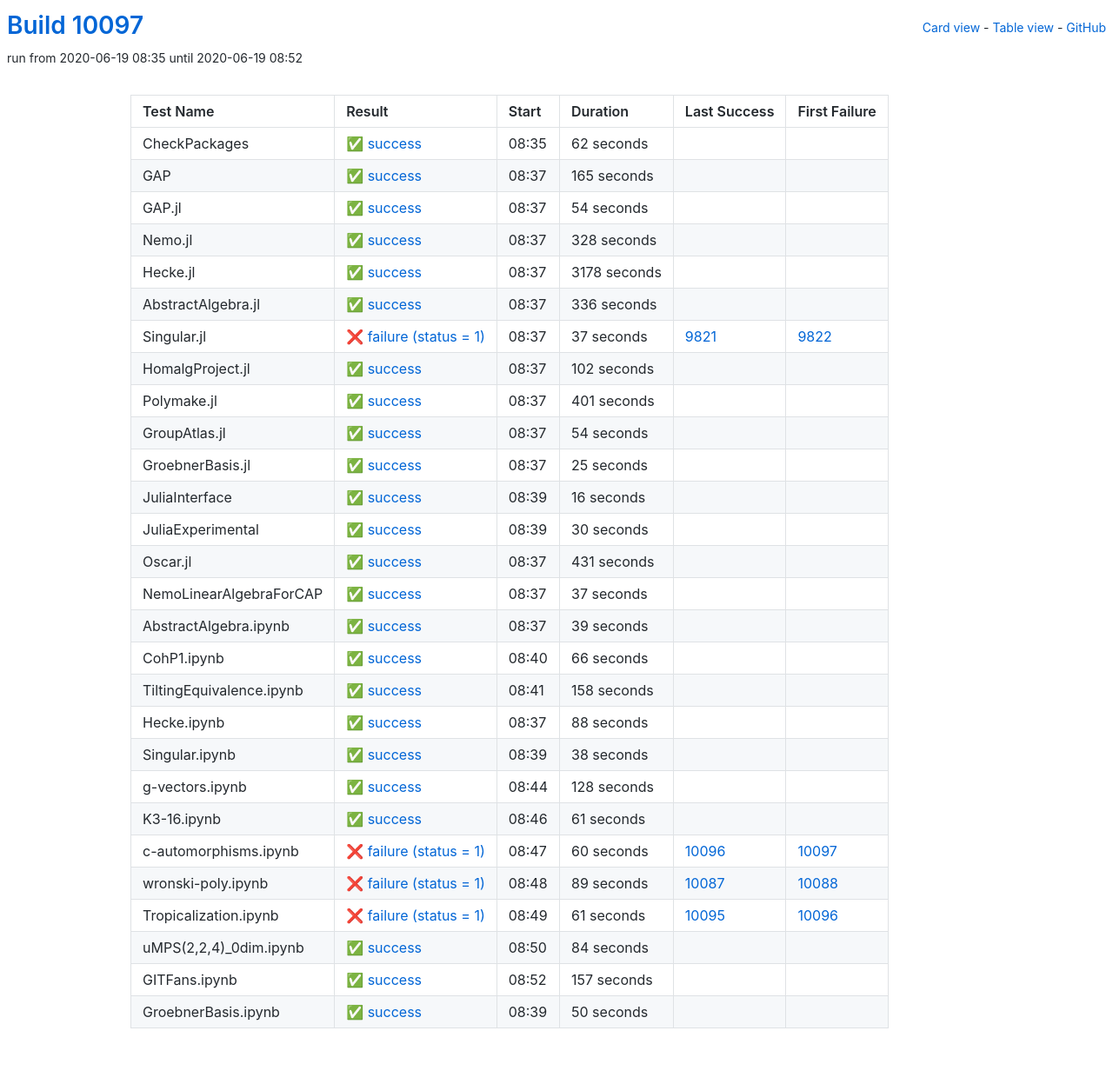
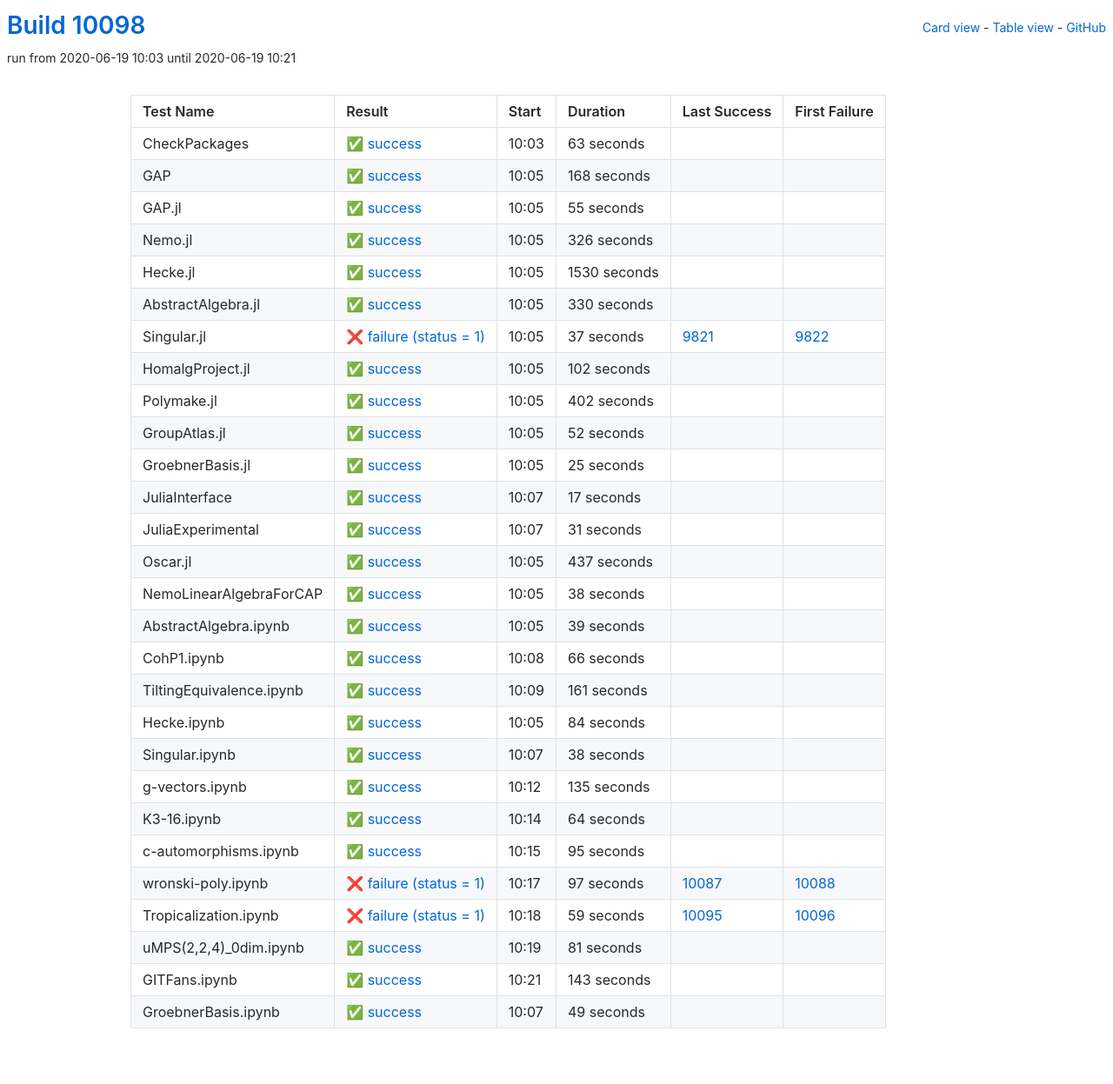
Before and after one commit to oscar-system/oscar-ci-status, a Jekyll site: the page built from table.html, in a window 1280 px wide. Shown: the whole page at 87% size. Built offline with Jekyll 4.4.1, drawn with Linux system fonts in a browser that asks for light colours.

Commit message:
Build #10098

```diff
--- a/_data/ci.yml
+++ b/_data/ci.yml
@@ -1,6 +1,6 @@
 ---
-build: 10097
-build_url: https://oscarci.mathematik.uni-kl.de/job/oscar/10097/
+build: 10098
+build_url: https://oscarci.mathematik.uni-kl.de/job/oscar/10098/
 job: oscar
 organization: oscar-system
 repo: oscar-ci-status
@@ -8,80 +8,80 @@
 tests:
 - name: CheckPackages
   id: checkpackages
-  log: https://oscarci.mathematik.uni-kl.de/job/oscar/10097/artifact/logs/build-10097/CheckPackages.log
-  start: 2020-06-19 08:35
+  log: https://oscarci.mathematik.uni-kl.de/job/oscar/10098/artifact/logs/build-10098/CheckPackages.log
+  start: 2020-06-19 10:03
   success: true
   exitcode: 0
   status: success
-  duration: 62
+  duration: 63
   last_success: false
   last_success_url:
   first_failure: false
   first_failure_url:
 - name: GAP
   id: gap
-  log: https://oscarci.mathematik.uni-kl.de/job/oscar/10097/artifact/logs/build-10097/GAP.log
-  start: 2020-06-19 08:37
+  log: https://oscarci.mathematik.uni-kl.de/job/oscar/10098/artifact/logs/build-10098/GAP.log
+  start: 2020-06-19 10:05
   success: true
   exitcode: 0
   status: success
-  duration: 165
+  duration: 168
   last_success: false
   last_success_url:
   first_failure: false
   first_failure_url:
 - name: GAP.jl
   id: gap-jl
-  log: https://oscarci.mathematik.uni-kl.de/job/oscar/10097/artifact/logs/build-10097/GAP.jl.log
-  start: 2020-06-19 08:37
+  log: https://oscarci.mathematik.uni-kl.de/job/oscar/10098/artifact/logs/build-10098/GAP.jl.log
+  start: 2020-06-19 10:05
   success: true
   exitcode: 0
   status: success
-  duration: 54
+  duration: 55
   last_success: false
   last_success_url:
   first_failure: false
   first_failure_url:
 - name: Nemo.jl
   id: nemo-jl
-  log: https://oscarci.mathematik.uni-kl.de/job/oscar/10097/artifact/logs/build-10097/Nemo.jl.log
-  start: 2020-06-19 08:37
+  log: https://oscarci.mathematik.uni-kl.de/job/oscar/10098/artifact/logs/build-10098/Nemo.jl.log
+  start: 2020-06-19 10:05
   success: true
   exitcode: 0
   status: success
-  duration: 328
+  duration: 326
   last_success: false
   last_success_url:
   first_failure: false
   first_failure_url:
 - name: Hecke.jl
   id: hecke-jl
-  log: https://oscarci.mathematik.uni-kl.de/job/oscar/10097/artifact/logs/build-10097/Hecke.jl.log
-  start: 2020-06-19 08:37
+  log: https://oscarci.mathematik.uni-kl.de/job/oscar/10098/artifact/logs/build-10098/Hecke.jl.log
+  start: 2020-06-19 10:05
   success: true
   exitcode: 0
   status: success
-  duration: 3178
+  duration: 1530
   last_success: false
   last_success_url:
   first_failure: false
   first_failure_url:
 - name: AbstractAlgebra.jl
   id: abstractalgebra-jl
-  log: https://oscarci.mathematik.uni-kl.de/job/oscar/10097/artifact/logs/build-10097/AbstractAlgebra.jl.log
-  start: 2020-06-19 08:37
+  log: https://oscarci.mathematik.uni-kl.de/job/oscar/10098/artifact/logs/build-10098/AbstractAlgebra.jl.log
+  start: 2020-06-19 10:05
   success: true
   exitcode: 0
   status: success
-  duration: 336
+  duration: 330
   last_success: false
   last_success_url:
   first_failure: false
   first_failure_url:
 - name: Singular.jl
   id: singular-jl
-  log: https://oscarci.mathematik.uni-kl.de/job/oscar/10097/artifact/logs/build-10097/Singular.jl.log
-  start: 2020-06-19 08:37
+  log: https://oscarci.mathematik.uni-kl.de/job/oscar/10098/artifact/logs/build-10098/Singular.jl.log
+  start: 2020-06-19 10:05
   success: false
   exitcode: 1
   status: failure
@@ -92,8 +92,8 @@
   first_failure_url: https://oscarci.mathematik.uni-kl.de/job/oscar/9822/
 - name: HomalgProject.jl
   id: homalgproject-jl
-  log: https://oscarci.mathematik.uni-kl.de/job/oscar/10097/artifact/logs/build-10097/HomalgProject.jl.log
-  start: 2020-06-19 08:37
+  log: https://oscarci.mathematik.uni-kl.de/job/oscar/10098/artifact/logs/build-10098/HomalgProject.jl.log
+  start: 2020-06-19 10:05
   success: true
   exitcode: 0
   status: success
@@ -104,32 +104,32 @@
   first_failure_url:
 - name: Polymake.jl
   id: polymake-jl
-  log: https://oscarci.mathematik.uni-kl.de/job/oscar/10097/artifact/logs/build-10097/Polymake.jl.log
-  start: 2020-06-19 08:37
+  log: https://oscarci.mathematik.uni-kl.de/job/oscar/10098/artifact/logs/build-10098/Polymake.jl.log
+  start: 2020-06-19 10:05
   success: true
   exitcode: 0
   status: success
-  duration: 401
+  duration: 402
   last_success: false
   last_success_url:
   first_failure: false
   first_failure_url:
 - name: GroupAtlas.jl
   id: groupatlas-jl
-  log: https://oscarci.mathematik.uni-kl.de/job/oscar/10097/artifact/logs/build-10097/GroupAtlas.jl.log
-  start: 2020-06-19 08:37
+  log: https://oscarci.mathematik.uni-kl.de/job/oscar/10098/artifact/logs/build-10098/GroupAtlas.jl.log
+  start: 2020-06-19 10:05
   success: true
   exitcode: 0
   status: success
-  duration: 54
+  duration: 52
   last_success: false
   last_success_url:
   first_failure: false
   first_failure_url:
 - name: GroebnerBasis.jl
   id: groebnerbasis-jl
-  log: https://oscarci.mathematik.uni-kl.de/job/oscar/10097/artifact/logs/build-10097/GroebnerBasis.jl.log
-  start: 2020-06-19 08:37
+  log: https://oscarci.mathematik.uni-kl.de/job/oscar/10098/artifact/logs/build-10098/GroebnerBasis.jl.log
+  start: 2020-06-19 10:05
   success: true
   exitcode: 0
   status: success
@@ -140,56 +140,56 @@
   first_failure_url:
 - name: JuliaInterface
   id: juliainterface
-  log: https://oscarci.mathematik.uni-kl.de/job/oscar/10097/artifact/logs/build-10097/JuliaInterface.log
-  start: 2020-06-19 08:39
+  log: https://oscarci.mathematik.uni-kl.de/job/oscar/10098/artifact/logs/build-10098/JuliaInterface.log
+  start: 2020-06-19 10:07
   success: true
   exitcode: 0
   status: success
-  duration: 16
+  duration: 17
   last_success: false
   last_success_url:
   first_failure: false
   first_failure_url:
 - name: JuliaExperimental
   id: juliaexperimental
-  log: https://oscarci.mathematik.uni-kl.de/job/oscar/10097/artifact/logs/build-10097/JuliaExperimental.log
-  start: 2020-06-19 08:39
+  log: https://oscarci.mathematik.uni-kl.de/job/oscar/10098/artifact/logs/build-10098/JuliaExperimental.log
+  start: 2020-06-19 10:07
   success: true
   exitcode: 0
   status: success
-  duration: 30
+  duration: 31
   last_success: false
   last_success_url:
   first_failure: false
   first_failure_url:
 - name: Oscar.jl
   id: oscar-jl
-  log: https://oscarci.mathematik.uni-kl.de/job/oscar/10097/artifact/logs/build-10097/Oscar.jl.log
-  start: 2020-06-19 08:37
+  log: https://oscarci.mathematik.uni-kl.de/job/oscar/10098/artifact/logs/build-10098/Oscar.jl.log
+  start: 2020-06-19 10:05
   success: true
   exitcode: 0
   status: success
-  duration: 431
+  duration: 437
   last_success: false
   last_success_url:
   first_failure: false
   first_failure_url:
 - name: NemoLinearAlgebraForCAP
   id: nemolinearalgebraforcap
-  log: https://oscarci.mathematik.uni-kl.de/job/oscar/10097/artifact/logs/build-10097/NemoLinearAlgebraForCAP.log
-  start: 2020-06-19 08:37
+  log: https://oscarci.mathematik.uni-kl.de/job/oscar/10098/artifact/logs/build-10098/NemoLinearAlgebraForCAP.log
+  start: 2020-06-19 10:05
   success: true
   exitcode: 0
   status: success
-  duration: 37
+  duration: 38
   last_success: false
   last_success_url:
   first_failure: false
   first_failure_url:
 - name: AbstractAlgebra.ipynb
   id: abstractalgebra-ipynb
-  log: https://oscarci.mathematik.uni-kl.de/job/oscar/10097/artifact/logs/build-10097/AbstractAlgebra.ipynb.log
-  start: 2020-06-19 08:37
+  log: https://oscarci.mathematik.uni-kl.de/job/oscar/10098/artifact/logs/build-10098/AbstractAlgebra.ipynb.log
+  start: 2020-06-19 10:05
   success: true
   exitcode: 0
   status: success
@@ -200,8 +200,8 @@
   first_failure_url:
 - name: CohP1.ipynb
   id: cohp1-ipynb
-  log: https://oscarci.mathematik.uni-kl.de/job/oscar/10097/artifact/logs/build-10097/CohP1.ipynb.log
-  start: 2020-06-19 08:40
+  log: https://oscarci.mathematik.uni-kl.de/job/oscar/10098/artifact/logs/build-10098/CohP1.ipynb.log
+  start: 2020-06-19 10:08
   success: true
   exitcode: 0
   status: success
@@ -212,32 +212,32 @@
   first_failure_url:
 - name: TiltingEquivalence.ipynb
   id: tiltingequivalence-ipynb
-  log: https://oscarci.mathematik.uni-kl.de/job/oscar/10097/artifact/logs/build-10097/TiltingEquivalence.ipynb.log
-  start: 2020-06-19 08:41
+  log: https://oscarci.mathematik.uni-kl.de/job/oscar/10098/artifact/logs/build-10098/TiltingEquivalence.ipynb.log
+  start: 2020-06-19 10:09
   success: true
   exitcode: 0
   status: success
-  duration: 158
+  duration: 161
   last_success: false
   last_success_url:
   first_failure: false
   first_failure_url:
 - name: Hecke.ipynb
   id: hecke-ipynb
-  log: https://oscarci.mathematik.uni-kl.de/job/oscar/10097/artifact/logs/build-10097/Hecke.ipynb.log
-  start: 2020-06-19 08:37
+  log: https://oscarci.mathematik.uni-kl.de/job/oscar/10098/artifact/logs/build-10098/Hecke.ipynb.log
+  start: 2020-06-19 10:05
   success: true
   exitcode: 0
   status: success
-  duration: 88
+  duration: 84
   last_success: false
   last_success_url:
   first_failure: false
   first_failure_url:
 - name: Singular.ipynb
   id: singular-ipynb
-  log: https://oscarci.mathematik.uni-kl.de/job/oscar/10097/artifact/logs/build-10097/Singular.ipynb.log
-  start: 2020-06-19 08:39
+  log: https://oscarci.mathematik.uni-kl.de/job/oscar/10098/artifact/logs/build-10098/Singular.ipynb.log
+  start: 2020-06-19 10:07
   success: true
   exitcode: 0
   status: success
@@ -248,96 +248,96 @@
   first_failure_url:
 - name: g-vectors.ipynb
   id: g-vectors-ipynb
-  log: https://oscarci.mathematik.uni-kl.de/job/oscar/10097/artifact/logs/build-10097/g-vectors.ipynb.log
-  start: 2020-06-19 08:44
+  log: https://oscarci.mathematik.uni-kl.de/job/oscar/10098/artifact/logs/build-10098/g-vectors.ipynb.log
+  start: 2020-06-19 10:12
   success: true
   exitcode: 0
   status: success
-  duration: 128
+  duration: 135
   last_success: false
   last_success_url:
   first_failure: false
   first_failure_url:
 - name: K3-16.ipynb
   id: k3-16-ipynb
-  log: https://oscarci.mathematik.uni-kl.de/job/oscar/10097/artifact/logs/build-10097/K3-16.ipynb.log
-  start: 2020-06-19 08:46
+  log: https://oscarci.mathematik.uni-kl.de/job/oscar/10098/artifact/logs/build-10098/K3-16.ipynb.log
+  start: 2020-06-19 10:14
   success: true
   exitcode: 0
   status: success
-  duration: 61
+  duration: 64
   last_success: false
   last_success_url:
   first_failure: false
   first_failure_url:
 - name: c-automorphisms.ipynb
   id: c-automorphisms-ipynb
-  log: https://oscarci.mathematik.uni-kl.de/job/oscar/10097/artifact/logs/build-10097/c-automorphisms.ipynb.log
-  start: 2020-06-19 08:47
+  log: https://oscarci.mathematik.uni-kl.de/job/oscar/10098/artifact/logs/build-10098/c-automorphisms.ipynb.log
+  start: 2020-06-19 10:15
+  success: true
+  exitcode: 0
+  status: success
+  duration: 95
+  last_success: false
+  last_success_url:
+  first_failure: false
+  first_failure_url:
+- name: wronski-poly.ipynb
+  id: wronski-poly-ipynb
+  log: https://oscarci.mathematik.uni-kl.de/job/oscar/10098/artifact/logs/build-10098/wronski-poly.ipynb.log
+  start: 2020-06-19 10:17
   success: false
   exitcode: 1
   status: failure
-  duration: 60
-  last_success: 10096
-  last_success_url: https://oscarci.mathematik.uni-kl.de/job/oscar/10096/
-  first_failure: 10097
-  first_failure_url: https://oscarci.mathematik.uni-kl.de/job/oscar/10097/
-- name: wronski-poly.ipynb
-  id: wronski-poly-ipynb
-  log: https://oscarci.mathematik.uni-kl.de/job/oscar/10097/artifact/logs/build-10097/wronski-poly.ipynb.log
-  start: 2020-06-19 08:48
-  success: false
-  exitcode: 1
-  status: failure
-  duration: 89
+  duration: 97
   last_success: 10087
   last_success_url: https://oscarci.mathematik.uni-kl.de/job/oscar/10087/
   first_failure: 10088
   first_failure_url: https://oscarci.mathematik.uni-kl.de/job/oscar/10088/
 - name: Tropicalization.ipynb
   id: tropicalization-ipynb
-  log: https://oscarci.mathematik.uni-kl.de/job/oscar/10097/artifact/logs/build-10097/Tropicalization.ipynb.log
-  start: 2020-06-19 08:49
+  log: https://oscarci.mathematik.uni-kl.de/job/oscar/10098/artifact/logs/build-10098/Tropicalization.ipynb.log
+  start: 2020-06-19 10:18
   success: false
   exitcode: 1
   status: failure
-  duration: 61
+  duration: 59
   last_success: 10095
   last_success_url: https://oscarci.mathematik.uni-kl.de/job/oscar/10095/
   first_failure: 10096
   first_failure_url: https://oscarci.mathematik.uni-kl.de/job/oscar/10096/
 - name: uMPS(2,2,4)_0dim.ipynb
   id: umps-2-2-4-0dim-ipynb
-  log: https://oscarci.mathematik.uni-kl.de/job/oscar/10097/artifact/logs/build-10097/uMPS-2-2-4-_0dim.ipynb.log
-  start: 2020-06-19 08:50
+  log: https://oscarci.mathematik.uni-kl.de/job/oscar/10098/artifact/logs/build-10098/uMPS-2-2-4-_0dim.ipynb.log
+  start: 2020-06-19 10:19
   success: true
   exitcode: 0
   status: success
-  duration: 84
+  duration: 81
   last_success: false
   last_success_url:
   first_failure: false
   first_failure_url:
 - name: GITFans.ipynb
   id: gitfans-ipynb
-  log: https://oscarci.mathematik.uni-kl.de/job/oscar/10097/artifact/logs/build-10097/GITFans.ipynb.log
-  start: 2020-06-19 08:52
+  log: https://oscarci.mathematik.uni-kl.de/job/oscar/10098/artifact/logs/build-10098/GITFans.ipynb.log
+  start: 2020-06-19 10:21
   success: true
   exitcode: 0
   status: success
-  duration: 157
+  duration: 143
   last_success: false
   last_success_url:
   first_failure: false
   first_failure_url:
 - name: GroebnerBasis.ipynb
   id: groebnerbasis-ipynb
-  log: https://oscarci.mathematik.uni-kl.de/job/oscar/10097/artifact/logs/build-10097/GroebnerBasis.ipynb.log
-  start: 2020-06-19 08:39
+  log: https://oscarci.mathematik.uni-kl.de/job/oscar/10098/artifact/logs/build-10098/GroebnerBasis.ipynb.log
+  start: 2020-06-19 10:07
   success: true
   exitcode: 0
   status: success
-  duration: 50
+  duration: 49
   last_success: false
   last_success_url:
   first_failure: false
```
Also changed, not shown: README.md.
